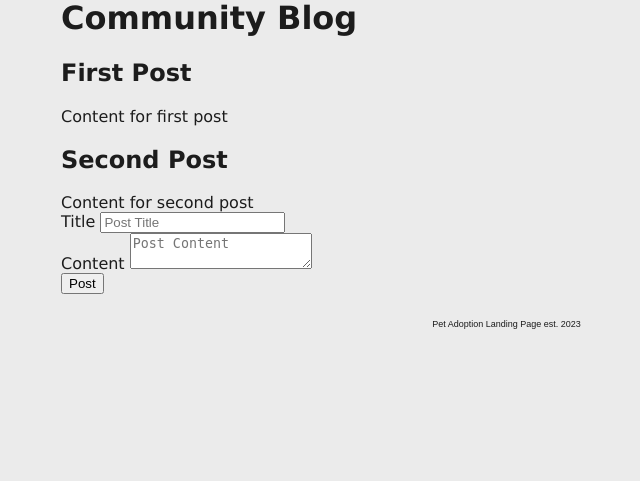
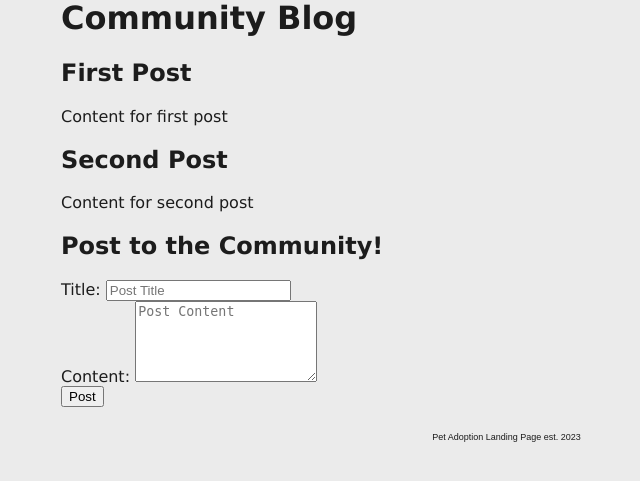
Before and after one commit to bchairez4/flask-landing-page, a Flask app: page /community in a window 1280 px wide. Shown: the part 226-707 px from the top of the page, without its empty margins (131-771 px from the left). Run offline with Flask 3, Linux system fonts and the light colour scheme; data comes from the database, SQL or seed files in the repository.

Commit message:
added styling to textboxes

```diff
--- a/templates/community.html
+++ b/templates/community.html
@@ -11,14 +11,17 @@
         </div>
     {% endfor %}
 
-    <form method="post">
+    <div>
+        <h2>Post to the Community!</h2>
+    </div>
+    <form class="postForm" method="post">
         <div class="blogPostTitle">
-            <label for="title">Title</label>
-            <input type="text" name="title" placeholder="Post Title" value="{{ request.form['title'] }}">
+            <label for="title">Title:</label>
+            <input class="blogPostTitleBox" type="text" name="title" placeholder="Post Title" value="{{ request.form['title'] }}">
         </div>
         <div class="blogPostContent">
-            <label for="content">Content</label>
-            <textarea name="content" placeholder="Post Content">{{ request.form['content'] }}</textarea>
+            <label for="content">Content:</label>
+            <textarea class="blogPostContentBox" name="content" placeholder="Post Content" rows="5">{{ request.form['content'] }}</textarea>
         </div>
         <button class="blogPostSubmit" type="submit">
             Post
```
